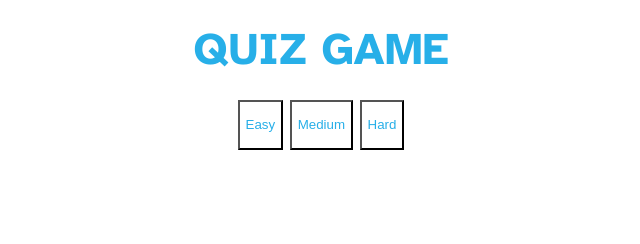
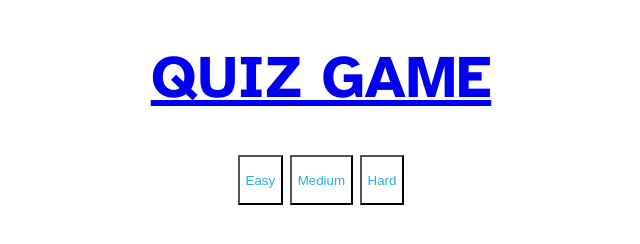
Before and after one commit to derek-kuang/finalquiz, a plain HTML site: page index.html in a window 1280 px wide. Shown: the whole page, without its empty margins (319-959 px from the left). Drawn offline with Linux system fonts and the light colour scheme.

Commit message:
Update style.css

```diff
--- a/style.css
+++ b/style.css
@@ -14,14 +14,11 @@ body{
 
 #title{
     text-align: center;
-}
-
-h1 a{
+    font-size: 60px;
     font-family: "Atkinson Hyperlegible", serif;
     font-weight: bold;
     color: #27afe8;
     text-decoration: none;
-    font-size: 45px;
 }
 
 h1 a:hover{
```
